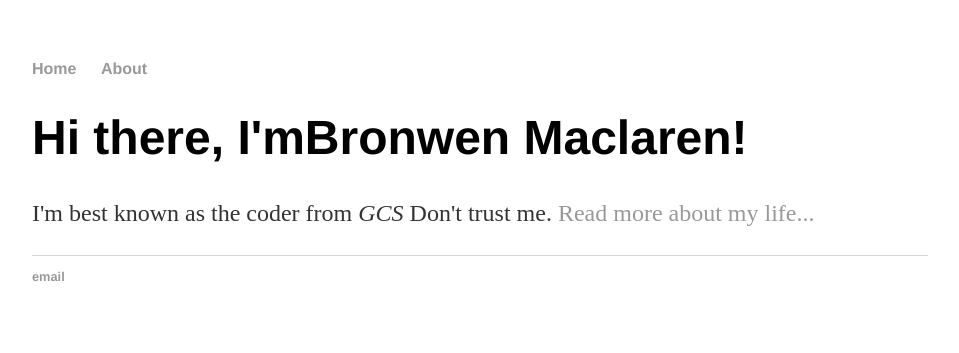
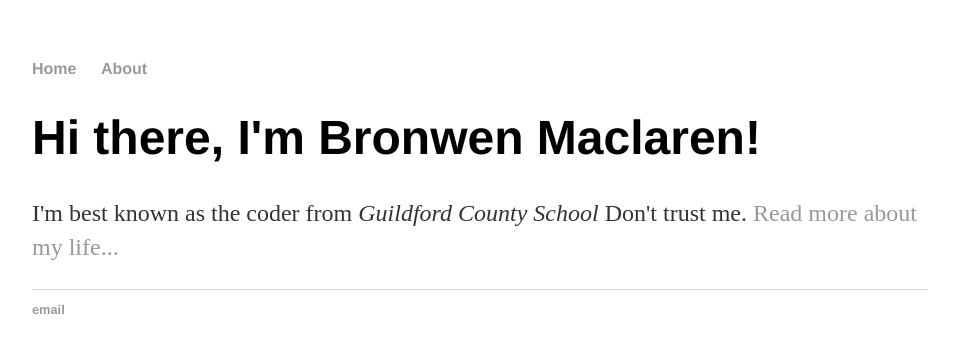
Before and after one commit to bronwenmaclaren/bronwenmaclaren.github.io, a Jekyll site: the page built from index.html, in a window 1280 px wide. Shown: the top 353 px of the page, without its empty margins (160-1119 px from the left). Built offline with Jekyll 4.4.1, drawn with Linux system fonts in a browser that asks for light colours.

Commit message:
Update index.html

```diff
--- a/index.html
+++ b/index.html
@@ -3,6 +3,6 @@ layout: default
 title: Bronwen Maclaren, GCS student
 ---
 <div class="blurb">
-	<h1>Hi there, I'mBronwen Maclaren!</h1>
-	<p>I'm best known as the coder from <em>GCS</em> Don't trust me. <a href="/Intro.html">Read more about my life...</a></p>
+	<h1>Hi there, I'm Bronwen Maclaren!</h1>
+	<p>I'm best known as the coder from <em>Guildford County School</em> Don't trust me. <a href="/Intro.html">Read more about my life...</a></p>
 </div><!-- /.blurb -->
```
